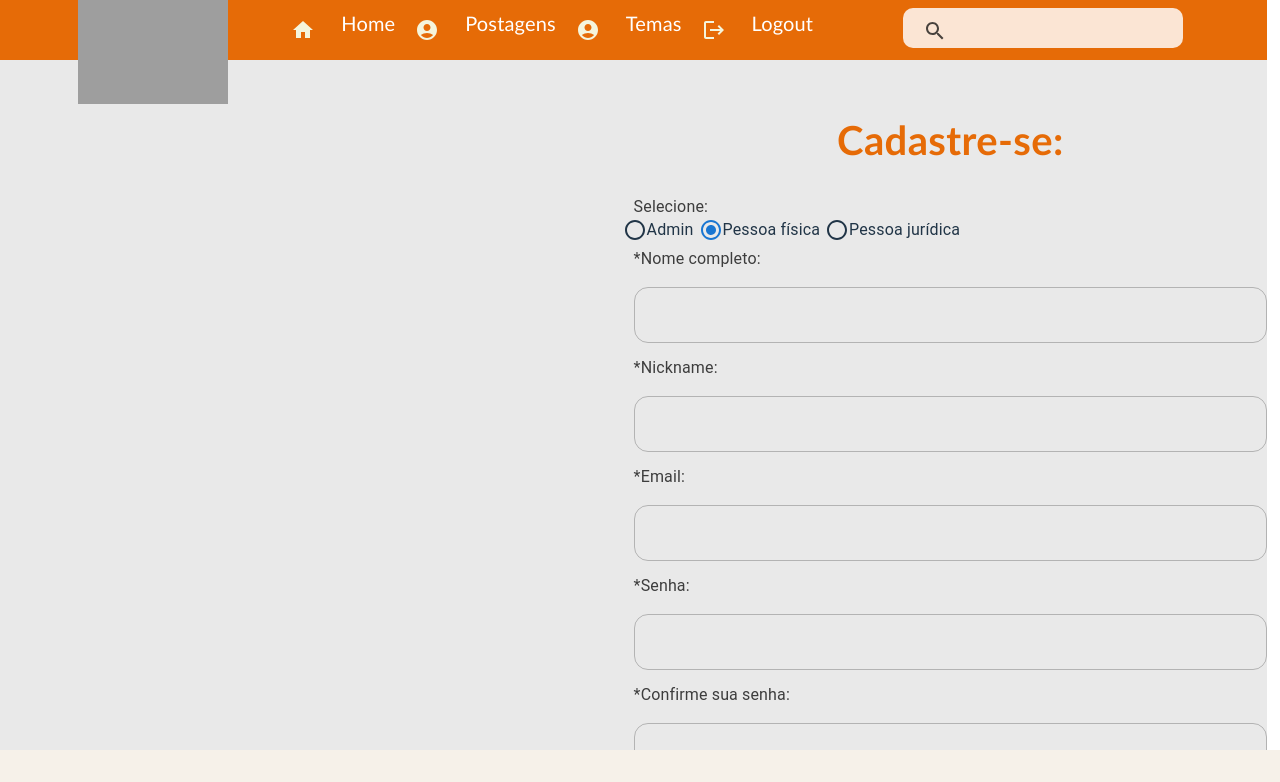
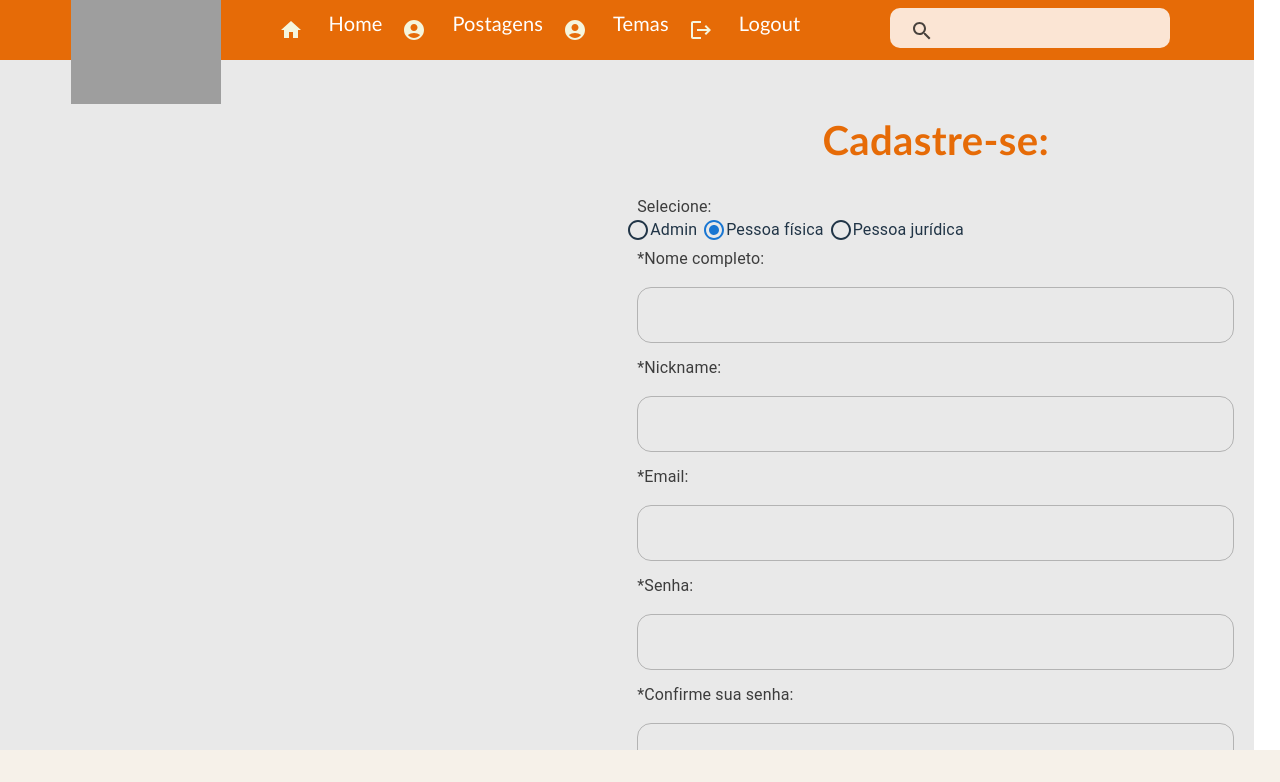
Before and after one commit to Beatriz-CGomes/Projeto-Donare-front, a React (Vite) app: page /cadastrar in a window 1280 px wide. Shown: the top 782 px of the page. Built offline with nearby package versions, Linux system fonts and the light colour scheme; grey boxes are pictures that could not be loaded; the HTML template or start-up script is replaced by a standard one.

Commit message:
Melhorias na estilização da página de cadastro.

```diff
--- a/src/pages/Cadastro/Cadastro.css
+++ b/src/pages/Cadastro/Cadastro.css
@@ -1,12 +1,14 @@
 .bg-page {
     min-height: calc(100vh - 86px);
-    min-width: 99vw;
+    min-width: 98vw;
     background-color: rgb(233, 233, 233);
 }
 
 .grid-form {
     padding-top: 30px;
     padding-bottom: 80px;
+    padding-left: 10px;
+    padding-right: 20px;
 }
 
 .text-titulo {
```
